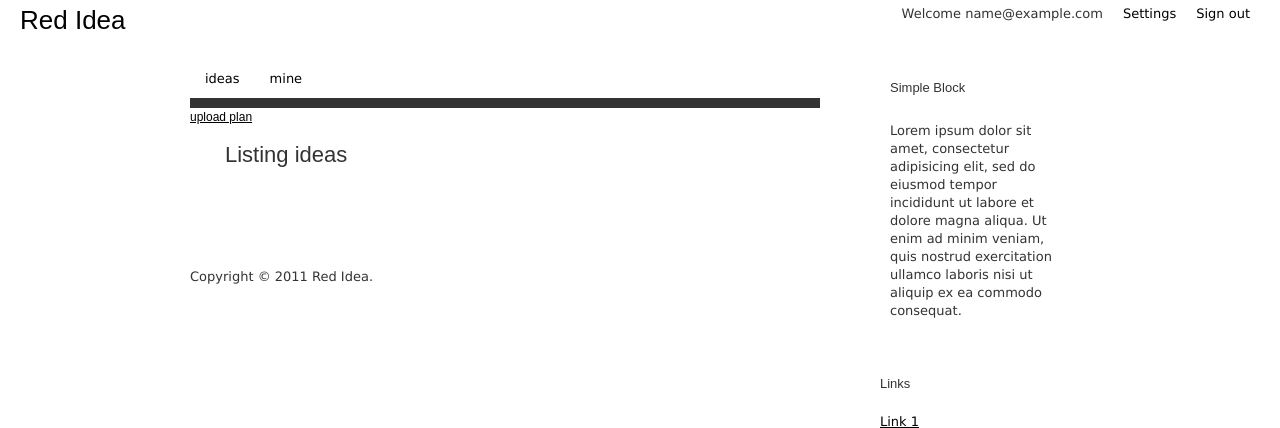
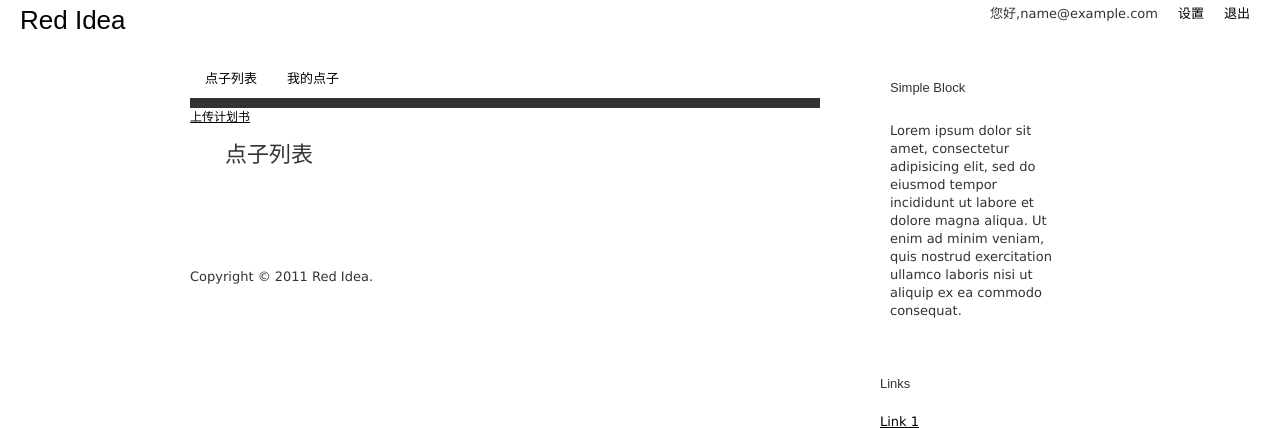
Before and after one commit to oreofish/redidea, a Rails app: page /ideas in a window 1280 px wide. Shown: the top 428 px of the page. Run offline with Rails 7, Linux system fonts and the light colour scheme; a user stored in the database is signed in; tables that the repository leaves empty hold one stand-in row (values such as "Sample post"); style sheets or scripts are compiled from the project's sources; parts of the project's set-up code (start-up, migrations or seed data) failed here and were passed over; some libraries are stand-ins or nearby versions.

Commit message:
translate view

```diff
--- a/app/views/ideas/index.html.erb
+++ b/app/views/ideas/index.html.erb
@@ -2,24 +2,24 @@
   <div class="secondary-navigation">
     <ul class="wat-cf">
       <% if @scope == :mine %>
-        <li><%= link_to 'ideas', ideas_path %></li>
-        <li class="active first"><%= link_to 'mine', "#{ideas_path}?scope=mine" %></li>
+        <li><%= link_to '点子列表', ideas_path %></li>
+        <li class="active first"><%= link_to '我的点子', "#{ideas_path}?scope=mine" %></li>
       <% else %>
-        <li class="active first"><%= link_to 'ideas', ideas_path %></li>
-        <li><%= link_to 'mine', "#{ideas_path}?scope=mine" %></li>
+        <li class="active first"><%= link_to '点子列表', ideas_path %></li>
+        <li><%= link_to '我的点子', "#{ideas_path}?scope=mine" %></li>
       <% end %>
     </ul>
   </div>
 
-  <%= link_to 'upload plan', plans_path %>
+  <%= link_to '上传计划书', plans_path %>
   <br>
 
   <div class="content">
   <% if @scope == :mine %>
-    <h1>My ideas</h1>
+    <h1>我的点子</h1>
     <%= render 'form' %>
   <% else %>
-    <h1>Listing ideas</h1>
+    <h1>点子列表</h1>
   <% end %>
   </div>
 
@@ -37,12 +37,12 @@
 
       <div class="right">
       <% if @scope == :mine %>
-        <%= link_to 'Destroy', idea, :confirm => 'Are you sure?', :method => :delete %>
+        <%= link_to '删除', idea, :confirm => '确定删除吗?', :method => :delete %>
       <% else %>
-        <%= link_to 'tread', likes_path, :method => :post %>
-        <%= link_to 'like', likes_path, :method => :post %>
-        <%= link_to 'surprise', likes_path, :method => :post %>
-        <%= link_to 'soy', likes_path(:idea_id => idea.id, :score => -1), :method => :get %>
+        <%= link_to '踩', likes_path, :method => :post %>
+        <%= link_to '喜欢', likes_path, :method => :post %>
+        <%= link_to '太赞了', likes_path, :method => :post %>
+        <%= link_to '打酱油', likes_path(:idea_id => idea.id, :score => -1), :method => :get %>
       <% end %>
       </div>
     </div>
--- a/app/views/layouts/application.html.erb
+++ b/app/views/layouts/application.html.erb
@@ -14,12 +14,12 @@
       <div id="user-navigation">
         <ul class="wat-cf">
         <% if user_signed_in? %>
-          <li>Welcome <%= current_user.email %></li>
-          <li><%= link_to "Settings", edit_user_registration_path, :method => :get %></li>
-          <li><%= link_to "Sign out", destroy_user_session_path, :method => :delete %></li>
+          <li>您好,<%= current_user.email %></li>
+          <li><%= link_to "设置", edit_user_registration_path, :method => :get %></li>
+          <li><%= link_to "退出", destroy_user_session_path, :method => :delete %></li>
         <% else %>
-          <li><%= link_to "Sign up", new_user_registration_path %></li>
-          <li><%= link_to "Sign in", new_user_session_path %></li>
+          <li><%= link_to "注册", new_user_registration_path %></li>
+          <li><%= link_to "登陆", new_user_session_path %></li>
         <% end %>
         </ul>
       </div>
--- a/config/locales/devise.zh-CN.yml
+++ b/config/locales/devise.zh-CN.yml
@@ -53,7 +53,7 @@
       failure: '因为%{reason}，所以您无法从%{kind}获得授权.'
     mailer:
       confirmation_instructions:
-        subject: '确认信息'
+        subject: 'RedIdea确认信息'
       reset_password_instructions:
         subject: '重置密码信息'
       unlock_instructions:
```
Also changed, not shown: app/views/devise/mailer/confirmation_instructions.html.erb (+8 -2 lines), app/views/plans/index.html.erb (+8 -8 lines).
